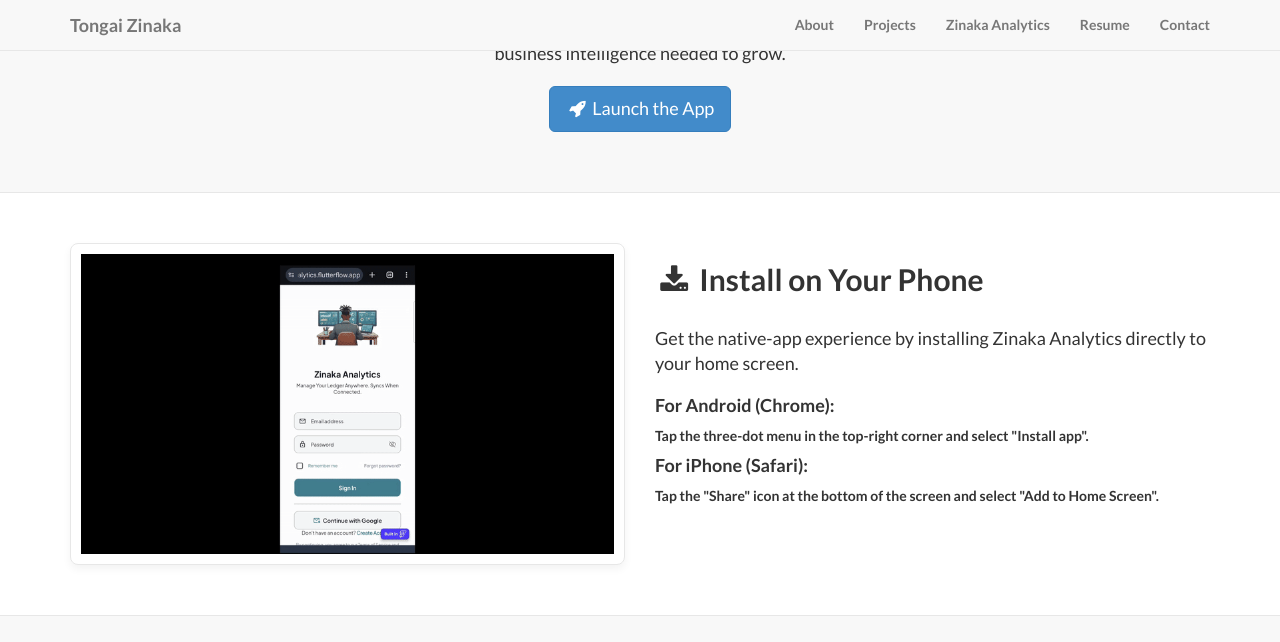
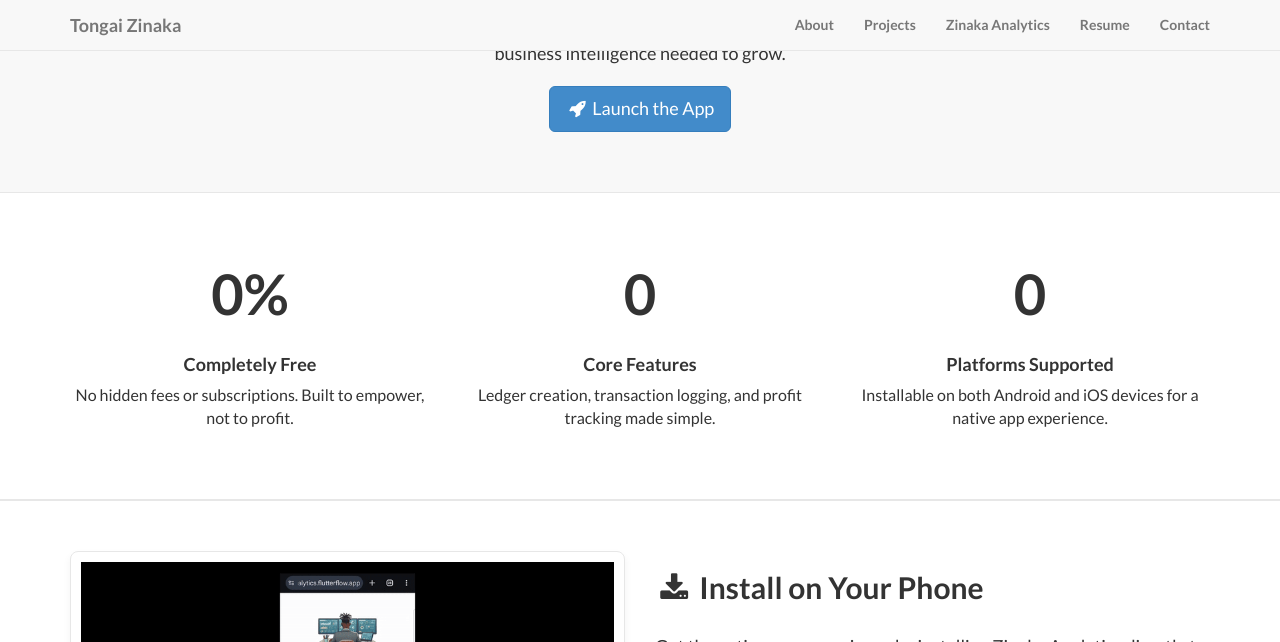
Before and after one commit to Tongai-Zinaka/tongai-zinaka.github.io, a Jekyll site: the page built from analytics/index.html, in a window 1280 px wide and 900 px high, scrolled down 629 px, cut to the strip 0-642 px from the top of the window. Built offline with Jekyll 4.4.1, drawn with Linux system fonts in a browser that asks for light colours; nearby versions of some CDN libraries.

Commit message:
Update index.html

```diff
--- a/analytics/index.html
+++ b/analytics/index.html
@@ -25,6 +25,29 @@ title: Zinaka Analytics App | Tongai Zinaka
                 <h2 class="section-heading">Welcome to Zinaka Analytics</h2>
                 <p class="lead">Welcome to Zinaka Analytics, a powerful, free financial ledger designed and developed by Tongai Zinaka. This app was created to empower small businesses and farmers with the tools they need to achieve financial clarity and success by tracking income and expenses with the business intelligence needed to grow.</p>
                 <p><a class="btn btn-primary btn-lg" href="https://zinaka-analytics.flutterflow.app/" target="_blank" role="button"><i class="fa fa-rocket fa-fw"></i> Launch the App</a></p>
+            </div>
+        </div>
+    </div>
+</div>
+
+<!-- SECTION 1.5: KEY FEATURES -->
+<div class="content-section-b" data-aos="fade-up">
+    <div class="container">
+        <div class="row text-center" id="stats-section">
+            <div class="col-md-4 col-sm-4">
+                <h2 class="section-heading" style="font-size: 4em;"><span id="count-up-1">0</span>%</h2>
+                <h4>Completely Free</h4>
+                <p class="lead" style="font-size: 16px;">No hidden fees or subscriptions. Built to empower, not to profit.</p>
+            </div>
+            <div class="col-md-4 col-sm-4">
+                <h2 class="section-heading" style="font-size: 4em;"><span id="count-up-2">0</span></h2>
+                <h4>Core Features</h4>
+                <p class="lead" style="font-size: 16px;">Ledger creation, transaction logging, and profit tracking made simple.</p>
+            </div>
+            <div class="col-md-4 col-sm-4">
+                <h2 class="section-heading" style="font-size: 4em;"><span id="count-up-3">0</span></h2>
+                <h4>Platforms Supported</h4>
+                <p class="lead" style="font-size: 16px;">Installable on both Android and iOS devices for a native app experience.</p>
             </div>
         </div>
     </div>
```
